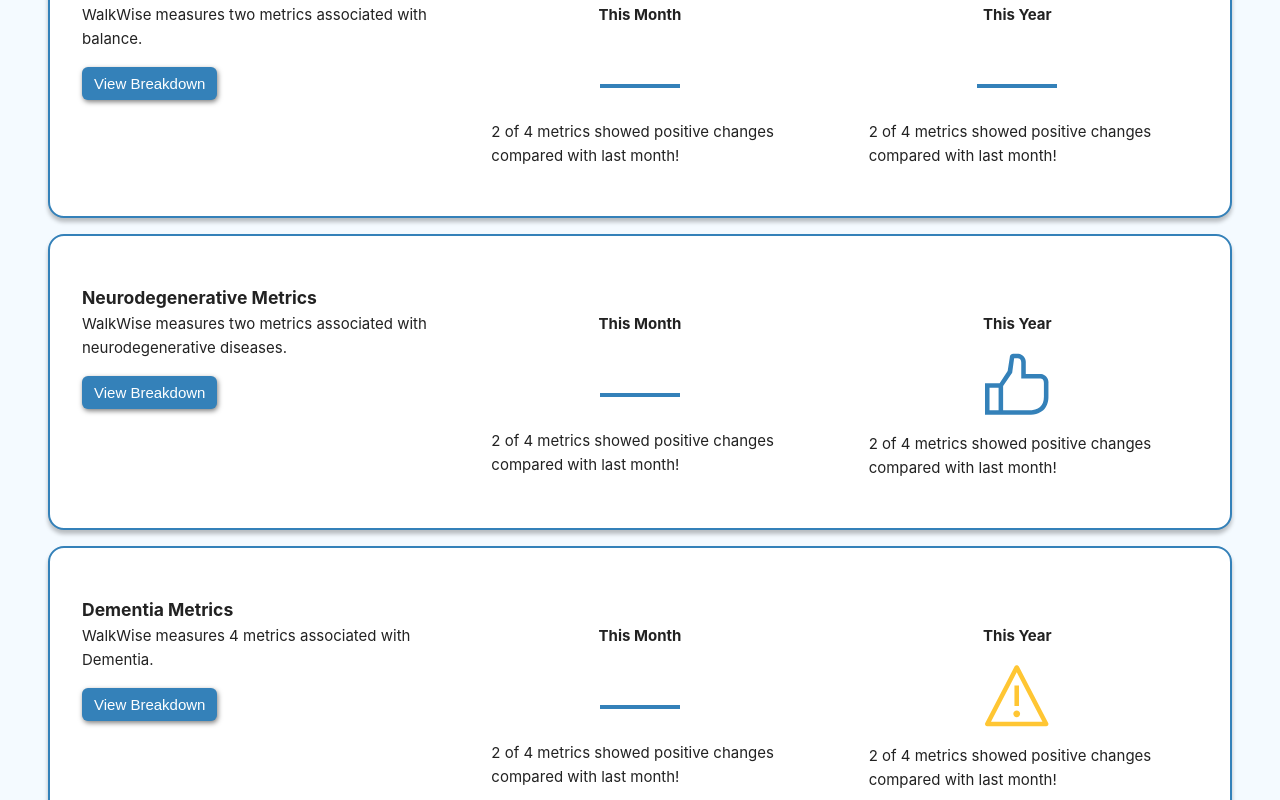
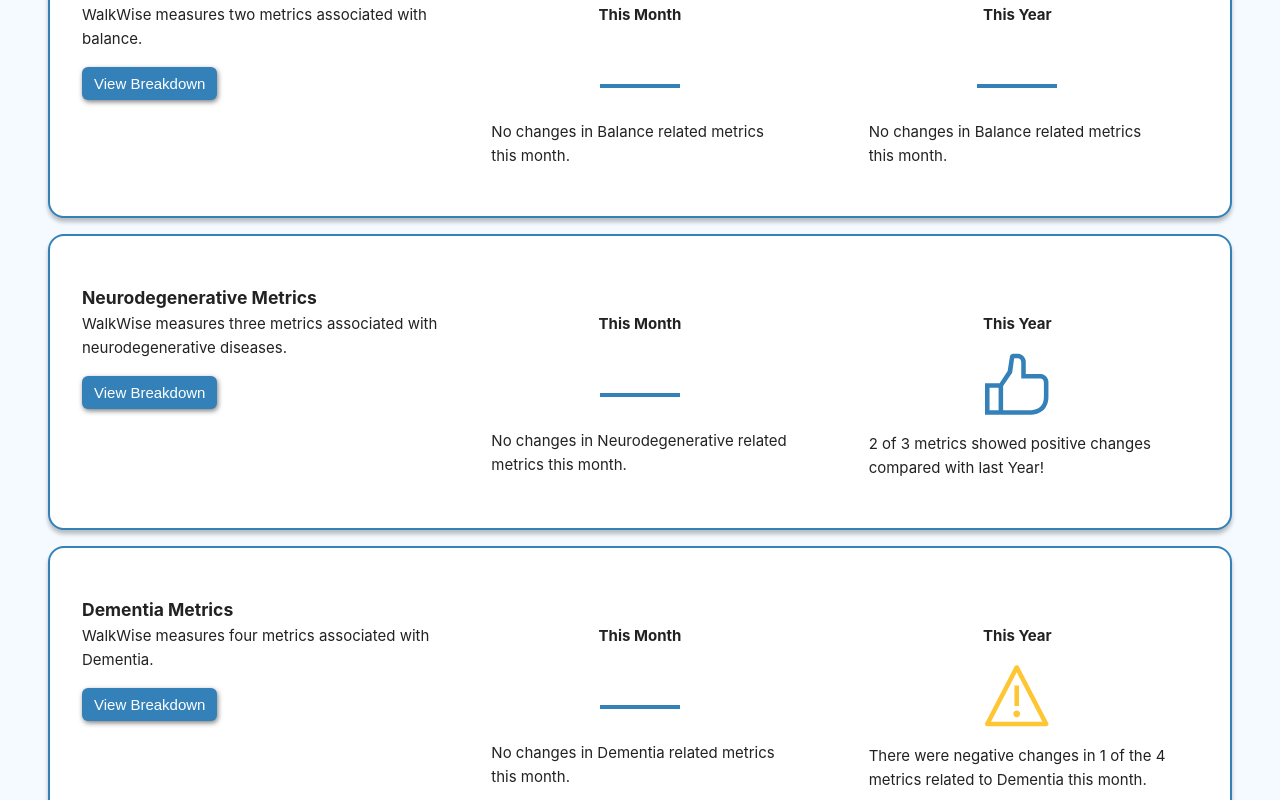
Before and after one commit to Capstone-Gait-Keepers/capstone, a Vue app in the folder frontend/: page / in a window 1280 px wide. Shown: the part 340-1140 px from the top of the page. Built offline with nearby package versions, Linux system fonts and the light colour scheme.

Commit message:
Updated status text

```diff
--- a/frontend/src/components/StatusIndicator.vue
+++ b/frontend/src/components/StatusIndicator.vue
@@ -4,7 +4,16 @@
     <img v-if="status === Status.Good" src="@/assets/icon-thumbs-up.svg" />
     <div v-else-if="status === Status.Neutral" class="flat-bar"></div>
     <img v-else-if="status === Status.Bad" src="@/assets/icon-warning.svg" />
-    <p>2 of 4 metrics showed positive changes compared with last month!</p>
+    <p v-if="status === Status.Good">
+      {{ Object.values(metric_changes).filter(a => a === Status.Good).length }} of {{ metrics.length }} metrics showed positive changes compared with last {{ timespan }}!
+    </p>
+    <p v-else-if="status === Status.Neutral">
+      No changes in {{ section }} related metrics this month.
+    </p>
+    <p v-else-if="status === Status.Bad">
+      There were negative changes in {{ Object.values(metric_changes).filter(a => a === Status.Bad).length }}
+      of the {{ metrics.length }} metrics related to {{ section }} this month.
+    </p>
   </div>
 </template>
 
@@ -23,6 +32,7 @@ let status: Status | null = null;
 
 const metrics = metric_sections[section];
 const metric_changes: Record<string, Status> = {};
+
 function getMetricStatus(metric_values: number[]): Status {
   if (metric_values.length === 0) return Status.Neutral;
   const change = metric_values[metric_values.length - 1] - metric_values[0];
--- a/frontend/src/views/HomeView.vue
+++ b/frontend/src/views/HomeView.vue
@@ -30,7 +30,7 @@ const { user } = store;
       <h3>Neurodegenerative Metrics</h3>
       <div class="metrics-row-grid">
         <div>
-          <p>WalkWise measures two metrics associated with neurodegenerative diseases.</p>
+          <p>WalkWise measures three metrics associated with neurodegenerative diseases.</p>
           <button><RouterLink to="/breakdown#Neurodegenerative">View Breakdown</RouterLink></button>
         </div>
         <StatusIndicator :section="Section.Neurodegenerative" timespan="Month" />
@@ -42,7 +42,7 @@ const { user } = store;
       <h3>Dementia Metrics</h3>
       <div class="metrics-row-grid">
         <div>
-          <p>WalkWise measures 4 metrics associated with Dementia.</p>
+          <p>WalkWise measures four metrics associated with Dementia.</p>
           <button><RouterLink to="/breakdown#Dementia">View Breakdown</RouterLink></button>
         </div>
         <StatusIndicator :section="Section.Dementia" timespan="Month" />
```
